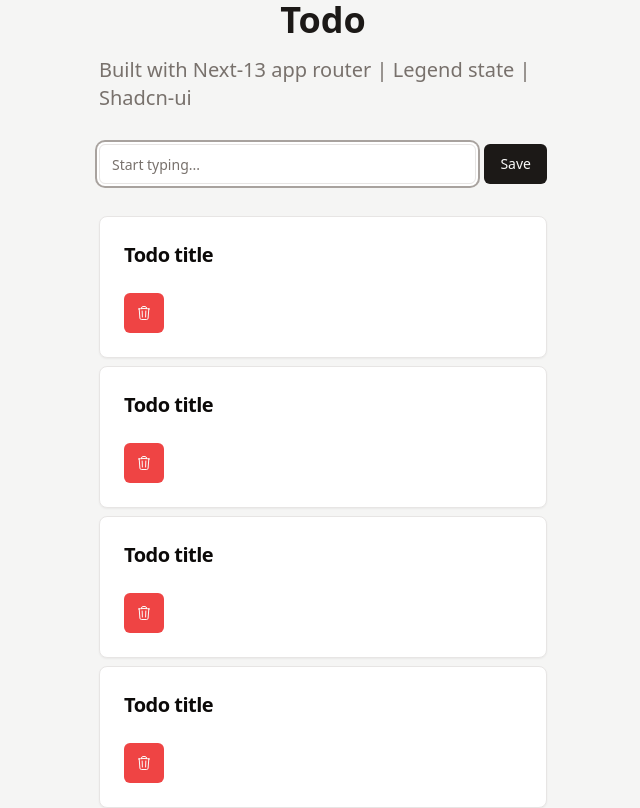
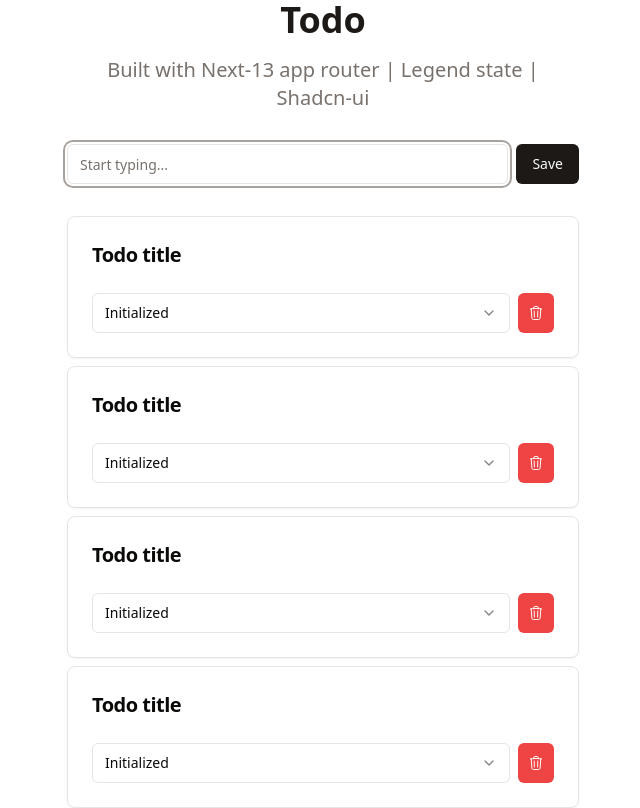
Before and after one commit to harshmangalam/nextjs-legend-state-shadcn-ui-todo, a Next.js app: page / in a window 1280 px wide. Shown: the whole page, without its empty margins (317-957 px from the left). Built offline with nearby package versions, Linux system fonts and the light colour scheme.

Commit message:
changed styles

```diff
--- a/app/layout.tsx
+++ b/app/layout.tsx
@@ -14,7 +14,7 @@ export default function RootLayout({
 }) {
   return (
     <html lang="en">
-      <body className="min-h-screen max-w-md mx-auto bg-muted">{children}</body>
+      <body>{children}</body>
     </html>
   );
 }
--- a/app/page.tsx
+++ b/app/page.tsx
@@ -5,19 +5,19 @@ import { Input } from "@/components/ui/input";
 export default function Home() {
   return (
     <div>
-      <section className="flex flex-col gap-y-4 items-center">
+      <section className="flex flex-col gap-y-4 items-center max-w-lg mx-auto text-center">
         <h1 className="text-4xl font-bold text-primary">Todo</h1>
         <p className="text-xl text-muted-foreground">
           Built with Next-13 app router | Legend state | Shadcn-ui
         </p>
       </section>
 
-      <section className="flex w-full max-w-md  mx-auto items-center space-x-2 justify-center mt-8">
+      <section className="flex w-full max-w-lg  mx-auto items-center space-x-2 justify-center mt-8">
         <Input type="text" placeholder="Start typing..." autoFocus />
         <Button type="submit">Save</Button>
       </section>
 
-      <section className="mt-8 flex flex-col gap-y-2">
+      <section className="mt-8 flex flex-col gap-y-2 max-w-lg mx-auto">
         {[...new Array(4)].map((todo) => (
           <Todo />
         ))}
--- a/components/todo-status.tsx
+++ b/components/todo-status.tsx
@@ -8,12 +8,12 @@ import {
 
 export default function TodoStatus() {
   return (
-    <Select>
+    <Select defaultValue="init">
       <SelectTrigger>
         <SelectValue placeholder="Status" />
       </SelectTrigger>
       <SelectContent>
-        <SelectItem value="init">Init</SelectItem>
+        <SelectItem value="init">Initialized</SelectItem>
         <SelectItem value="progress">Progress</SelectItem>
         <SelectItem value="done">Done</SelectItem>
       </SelectContent>
--- a/components/todo.tsx
+++ b/components/todo.tsx
@@ -1,21 +1,16 @@
-import {
-  Card,
-  CardContent,
-  CardDescription,
-  CardFooter,
-  CardHeader,
-  CardTitle,
-} from "@/components/ui/card";
+import { Card, CardFooter, CardHeader, CardTitle } from "@/components/ui/card";
 import { Button } from "./ui/button";
+import TodoStatus from "./todo-status";
 
 export default function Todo() {
   return (
-    <Card>
+    <Card className="w-full">
       <CardHeader>
         <CardTitle className="text-xl">Todo title</CardTitle>
       </CardHeader>
 
-      <CardFooter>
+      <CardFooter className="gap-2">
+        <TodoStatus />
         <Button size={"icon"} variant={"destructive"}>
           <svg
             fill="none"
```
